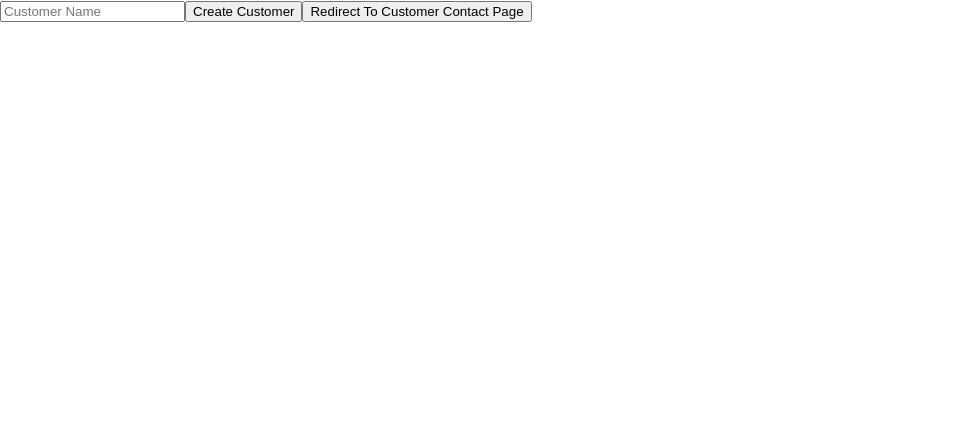
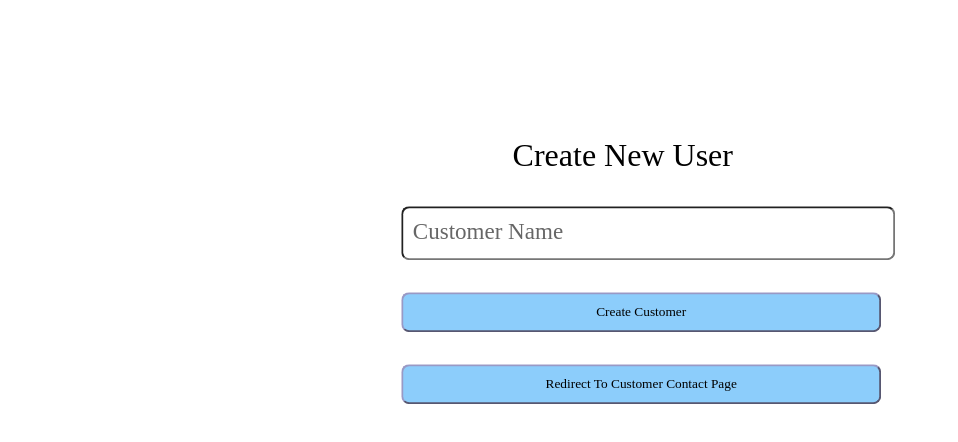
Before and after one commit to pl2ern4/simple-redux-form, a React (Create React App) app: page /createnewcustomer in a window 1280 px wide. Shown: the top 442 px of the page, without its empty margins (0-958 px from the left). Built offline with nearby package versions, Linux system fonts and the light colour scheme.

Commit message:
New Changes
Added Styles on Create Customer form,
Validation for Crate Customer

```diff
--- a/src/App.js
+++ b/src/App.js
@@ -100,7 +100,7 @@ class App extends Component {
       const {onDelete,addContact} = this;
       const {contactFields} = this.state;
       const statusArray = [{value:0,text:'deactivate'},{value:1,text:'activate'}];
-      let html = contactFields.map((obj,i)=>{
+      let html = contactFields && contactFields.map((obj,i)=>{
                 return (
                   <FormSection key={`field_${i}`} name={`section_${i}`}>
                     <tr key={`row_${i}`}>
--- a/src/CreateCustomer.js
+++ b/src/CreateCustomer.js
@@ -3,30 +3,33 @@ import { connect } from 'react-redux';
 import { Field, Form, reduxForm } from 'redux-form';
 import {Redirect} from 'react-router-dom';
 import {createNewUserAction} from './actions';
+import {renderField} from './fieldComponent';
+import {required, maxLength15, minLength2, isString} from './validation';
 
 const CreateCustomer = props => {
-    const redirect = () => {
-        return <Redirect to="/"/>
-    }
-    const [value,setValue] = useState(0);
-    if(props.toRedirect){
+
+    const [toRedirect,setToBeRedirect] = useState(false);
+    if(props.toRedirect || toRedirect){
         return <Redirect to="/"/>
     }
     return (<Form name='newCustomer' onSubmit={props.handleSubmit(props.createNewCustomer)}>
+                <p className="heading">Create New User</p>
                 <Field
                     name="name"
-                    component="input"
+                    component={renderField}
                     type="text"
                     placeholder="Customer Name"
-                    onChange={e=>setValue(e.target.value)}
-                    value={value}
+                    validate={[required, maxLength15, minLength2, isString]}
                 />
-            <button type="Submit">Create Customer</button>
-            <button type="button" onClick={redirect}>Redirect To Customer Contact Page </button>
+                {props.touched &&((props.error && <span>{props.error}</span>))}
+            <p><button type="Submit">Create Customer</button></p>
+            <p><button type="button" onClick={e=>setToBeRedirect(true)}>Redirect To Customer Contact Page </button></p>
         </Form>)
 }
 
-const NewCustomer = reduxForm({form : 'newCustomer',enableReinitialize: true,})(CreateCustomer);
+const NewCustomer = reduxForm({
+    form : 'newCustomer',
+    enableReinitialize: true,})(CreateCustomer);
 
 const mapStateToProps = state=>({
     toRedirect:state.app.isCreatedUser && state.app.isCreatedUser.ok
--- a/src/fieldComponent.js
+++ b/src/fieldComponent.js
@@ -10,3 +10,23 @@ export const renderDropdownList = ({ input, data, valueField, textField, default
     defaultValue={defaultValue}
     {...input}
     {...rest} />
+
+
+export const renderField = ({
+      input,
+      label,
+      type,
+      placeholder,
+      meta: { touched, error }
+    }) => (
+      <div>
+        <label>{label}</label>
+        <div className="input">
+          <p className={((error && touched && "zero-button-margin")||"")}>
+            <input className={((error && touched && "zero-button-margin")||"")} {...input} placeholder={placeholder} type={type} />
+          </p>
+          {touched &&
+            (error && <p className="error"><span>{error}</span></p>)}
+        </div>
+      </div>
+    )
--- a/src/index.css
+++ b/src/index.css
@@ -18,3 +18,55 @@ html, body, #root, ._loading_overlay_wrapper._loading_overlay_wrapper--active.cs
 table{
   width:100%;
 }
+
+[name='newCustomer']{
+  position: absolute;
+  top: 30%;
+  left: 50%;
+  -moz-transform: translateX(-50%) translateY(-50%);
+  -webkit-transform: translateX(-50%) translateY(-50%);
+  transform: translateX(-50%) translateY(-50%);
+}
+
+[name='newCustomer'] input, [name='newCustomer'] button{
+    width: 30rem;
+    margin: 0 0 1rem 1rem;
+    border-radius: 0.5rem;
+    height: 2.5rem;
+}
+
+input[type=text]{
+  color: #000000;
+}
+
+input[type=text] ,input::placeholder {
+  color: #666666;
+  padding: 0.3rem;
+  font-family: auto;
+  font-size:larger;
+}
+
+button{
+  background-color: #8ccdfb;
+  border-color: #9999c5;
+  font-family: auto;
+}
+
+.heading{
+  font-size: 2rem;
+  font-weight: 400;
+  font-family: auto;
+  padding: 12% 0 0% 25%;
+}
+
+.zero-button-margin{
+  margin-bottom: 0!important;
+}
+
+.error {
+  color: #FF0000;
+  font-size: small;
+  font-weight: 600;
+  font-family: auto;
+  margin: 0.2rem 0 0 1rem;
+}
--- /dev/null
+++ b/src/validation.js
@@ -0,0 +1,10 @@
+export const required = value => (value || typeof value === 'string' ? undefined : 'Required')
+
+export const maxLength15 = value =>
+  value && value.length > 15 ? `Must be 15 characters or less` : undefined;
+
+export const minLength2 = value =>
+  value && value.length < 2 ? `Must be 2 characters or more` : undefined;
+
+export const isString = value =>
+  value && /^[a-zA-Z ]*$/.test(value) ? undefined : 'Must be alphabetic only';
```
